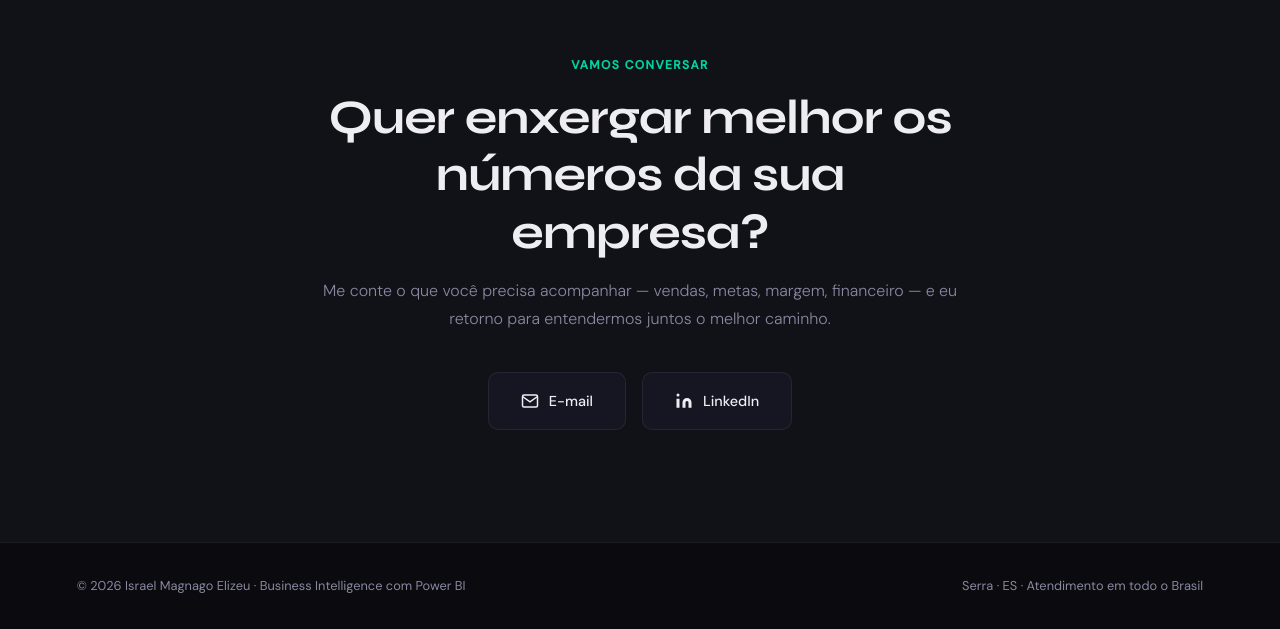
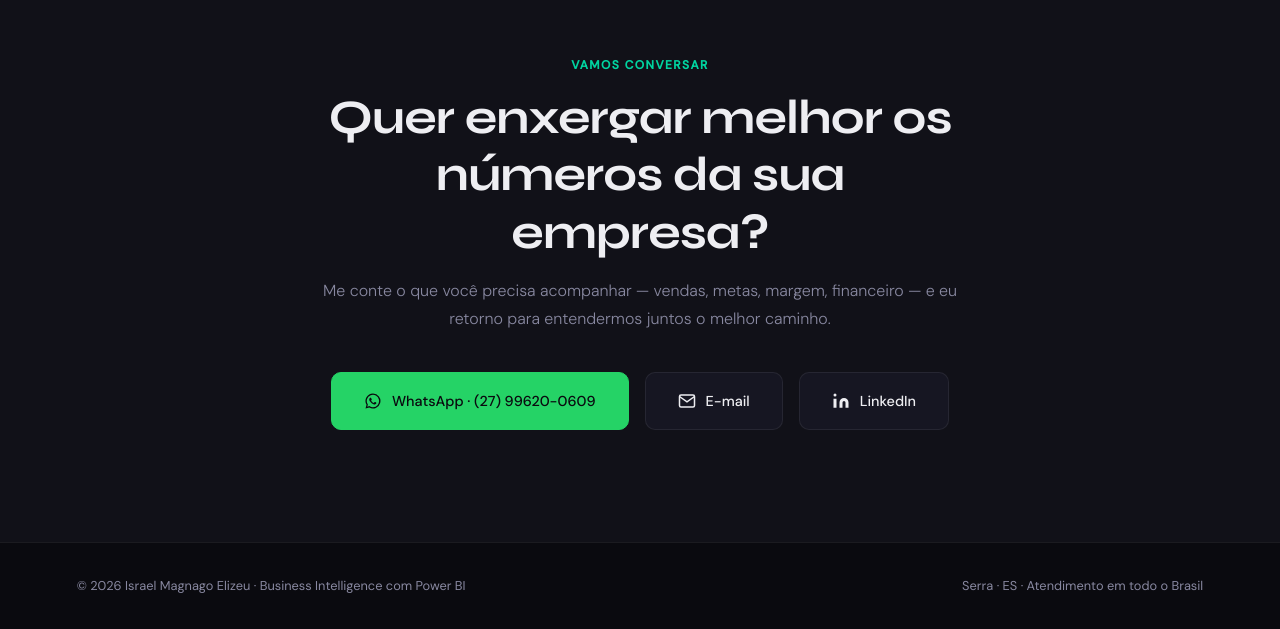
Before and after one commit to israelmagnagoe/Portifolio, a plain HTML site: page index.html in a window 1280 px wide. Shown: the part 6754-7383 px from the top of the page. Drawn offline with Linux system fonts and the light colour scheme.

Commit message:
Adiciona botão de WhatsApp no contato

```diff
--- a/index.html
+++ b/index.html
@@ -289,7 +289,7 @@ section { padding: 7rem 6vw; }
   font-size: 0.9rem; font-weight: 500; transition: all 0.2s;
 }
 .contact-link:hover { border-color: var(--accent); transform: translateY(-3px); }
-.contact-link svg { width: 18px; height: 18px; }
+.contact-link svg { width: 18px; height: 18px; } .contact-whatsapp { background: #25D366; border-color: #25D366; color: #0a0a0f; } .contact-whatsapp:hover { border-color: #25D366; background: #2fe377; }
 
 /* ── FOOTER ──────────────────────────────────────── */
 footer {
@@ -713,7 +713,7 @@ footer p { font-size: 0.8rem; color: var(--muted); }
       Me conte o que você precisa acompanhar — vendas, metas, margem, financeiro — e eu retorno para entendermos juntos o melhor caminho.
     </p>
 
-    <div class="contact-links">
+    <div class="contact-links"><a href="https://wa.me/5527996200609?text=Ol%C3%A1%2C%20Israel!%20Vi%20seu%20portf%C3%B3lio%20e%20gostaria%20de%20conversar%20sobre%20um%20projeto%20de%20BI." target="_blank" rel="noopener noreferrer" class="contact-link contact-whatsapp"><svg viewBox="0 0 24 24" fill="currentColor"><path d="M12 2a10 10 0 0 0-8.6 15.1L2 22l5-1.3A10 10 0 1 0 12 2zm0 18.2c-1.5 0-3-.4-4.3-1.2l-.3-.2-3 .8.8-2.9-.2-.3A8.2 8.2 0 1 1 12 20.2zm4.5-6.1c-.2-.1-1.5-.7-1.7-.8-.2-.1-.4-.1-.6.1l-.8 1c-.1.2-.3.2-.5.1-.2-.1-1-.4-2-1.2-.7-.6-1.2-1.4-1.3-1.7-.1-.2 0-.4.1-.5l.4-.4.2-.4v-.4l-.8-1.9c-.2-.5-.4-.4-.6-.4h-.5c-.2 0-.4.1-.6.3-.2.2-.8.8-.8 2s.8 2.3.9 2.5c.1.2 1.6 2.5 4 3.5 2 .8 2.4.6 2.8.6.4 0 1.4-.6 1.6-1.1.2-.5.2-1 .1-1.1l-.5-.3z"/></svg>WhatsApp · (27) 99620-0609</a>
       <a href="mailto:israelmagnago.e@gmail.com?subject=Projeto%20de%20BI%20%2F%20Power%20BI" class="contact-link">
         <svg viewBox="0 0 24 24" fill="none" stroke="currentColor" stroke-width="2"><path d="M4 4h16c1.1 0 2 .9 2 2v12c0 1.1-.9 2-2 2H4c-1.1 0-2-.9-2-2V6c0-1.1.9-2 2-2z"></path><polyline points="22,6 12,13 2,6"></polyline></svg>
         E-mail
```
